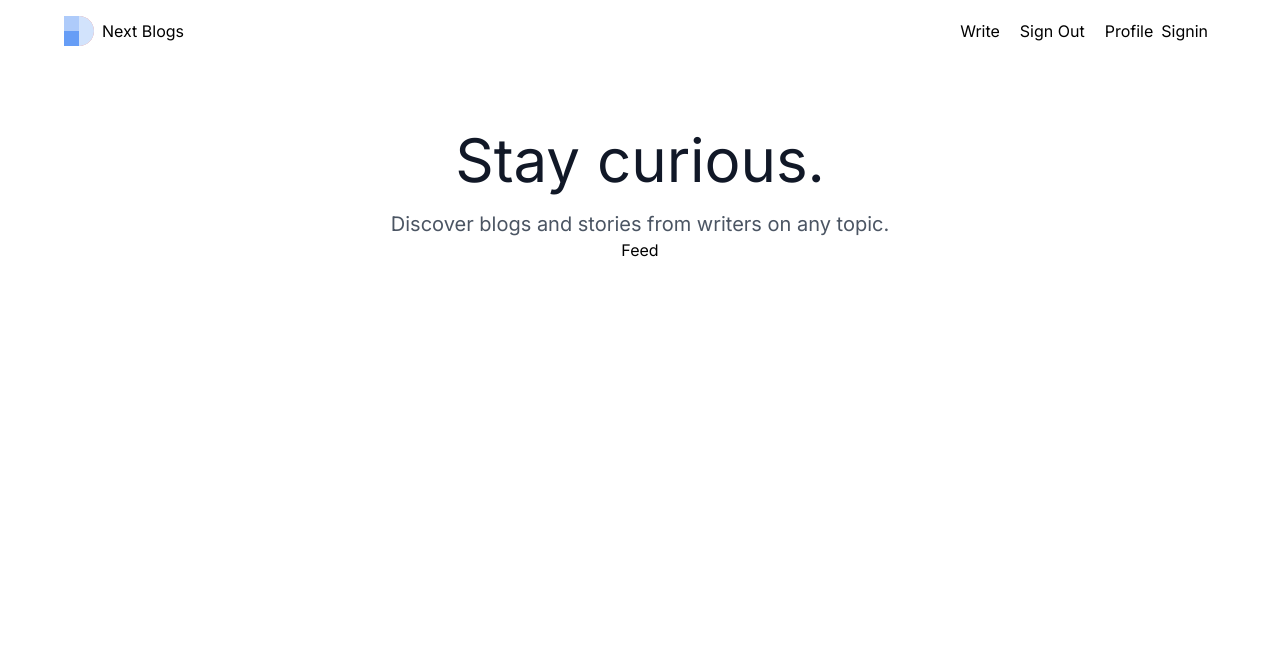
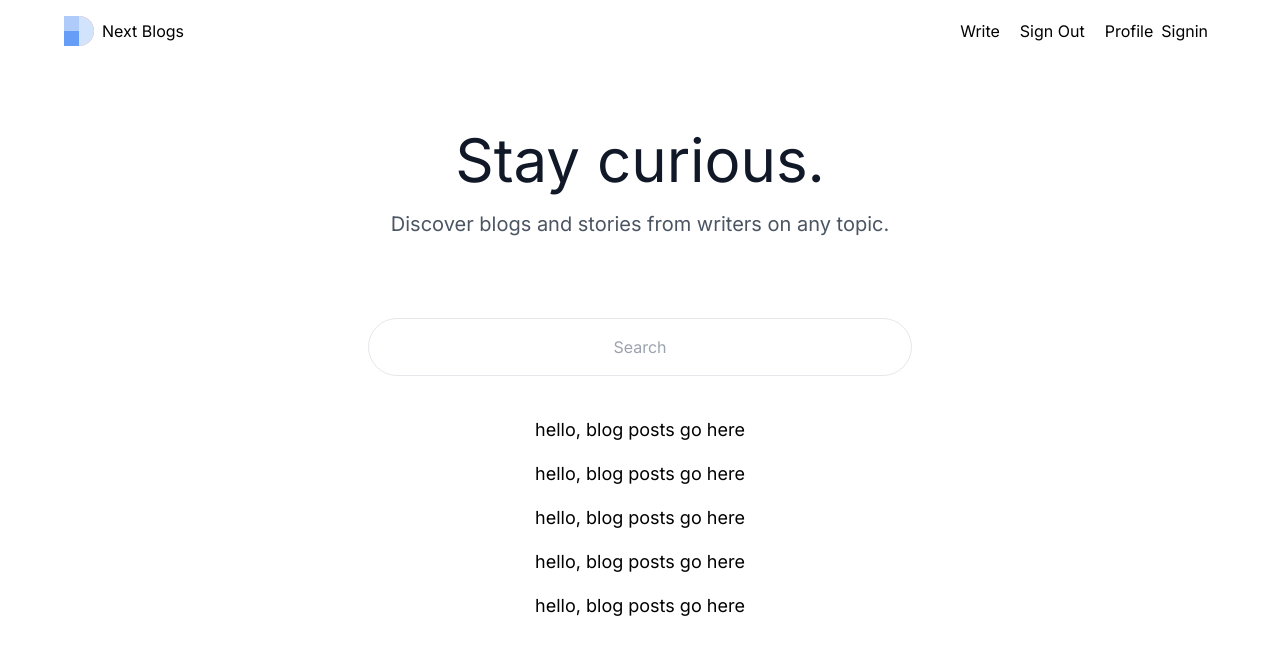
Before and after one commit to jonitjoseph/next-blogs, a Next.js app: page / in a window 1280 px wide. Shown: the top 654 px of the page. Built offline with nearby package versions, Linux system fonts and the light colour scheme.

Commit message:
modified feed component

```diff
--- /dev/null
+++ b/app/profile/page.tsx
@@ -0,0 +1,5 @@
+export default function Profile() {
+    return (
+        <>Profile page</>
+    )
+}
--- a/components/Feed.tsx
+++ b/components/Feed.tsx
@@ -1,5 +1,24 @@
+import Post from "./Post";
+
 export default function Feed() {
     return (
-        <>Feed</>
+        <>
+            <section className="mt-16 mx-auto w-full max-w-xl flex justify-center items-center flex-col gap-2">
+                <form className="relative w-full flex justify-center items-center">
+                    <input
+                        type="text"
+                        placeholder='Search'
+                        required
+                        className="m-4 p-4 block w-full rounded-full border text-center outline-none focus:bg-gray-50 focus:border-gray-300" />
+                </form>
+                <div className="m-4 flex flex-col gap-4">
+                    <Post />
+                    <Post />
+                    <Post />
+                    <Post />
+                    <Post />
+                </div>
+            </section>
+        </>
     )
 }
--- /dev/null
+++ b/components/Post.tsx
@@ -0,0 +1,7 @@
+export default function Post() {
+    return (
+        <>
+            <h1 className="text-lg">hello, blog posts go here</h1>
+        </>
+    )
+}
```
